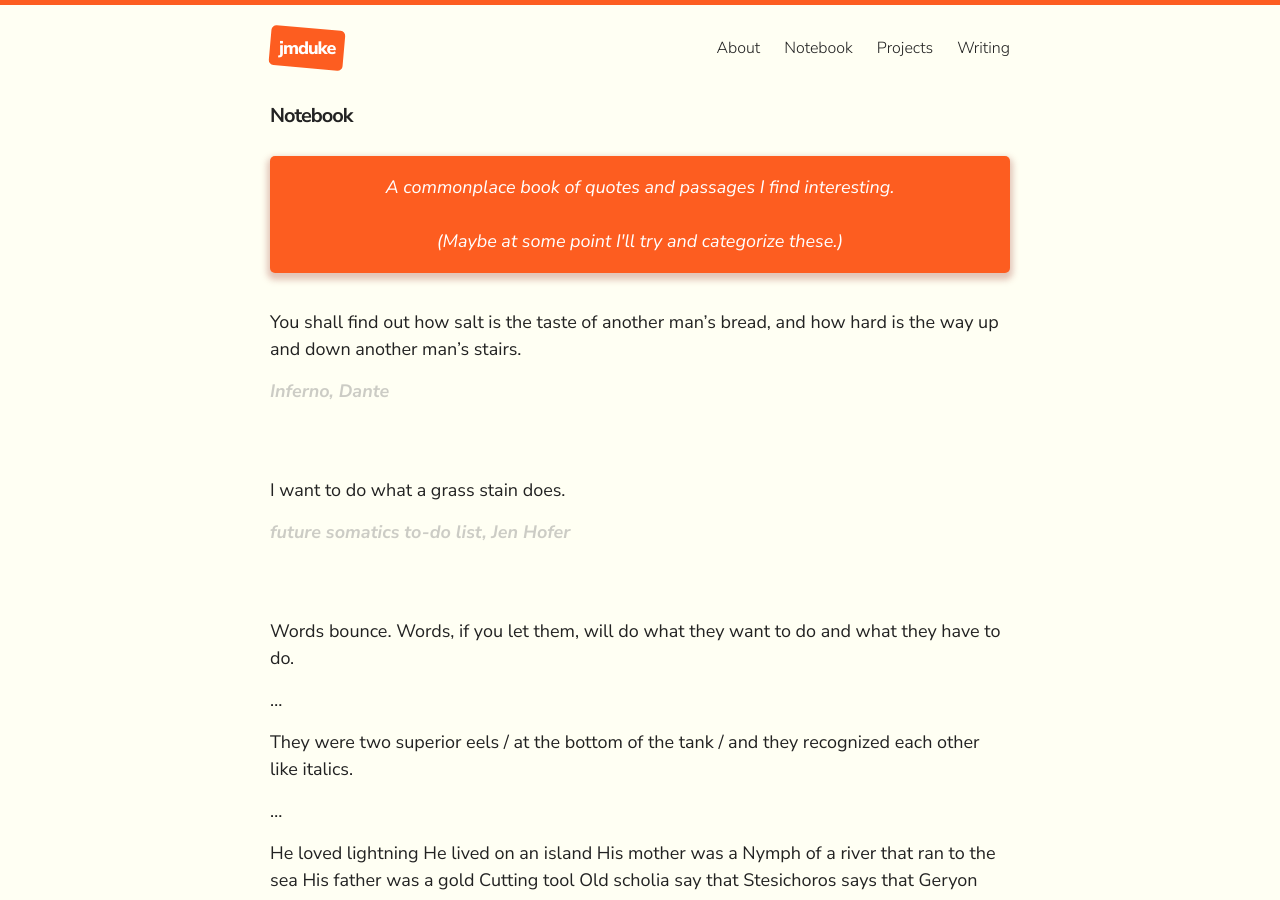
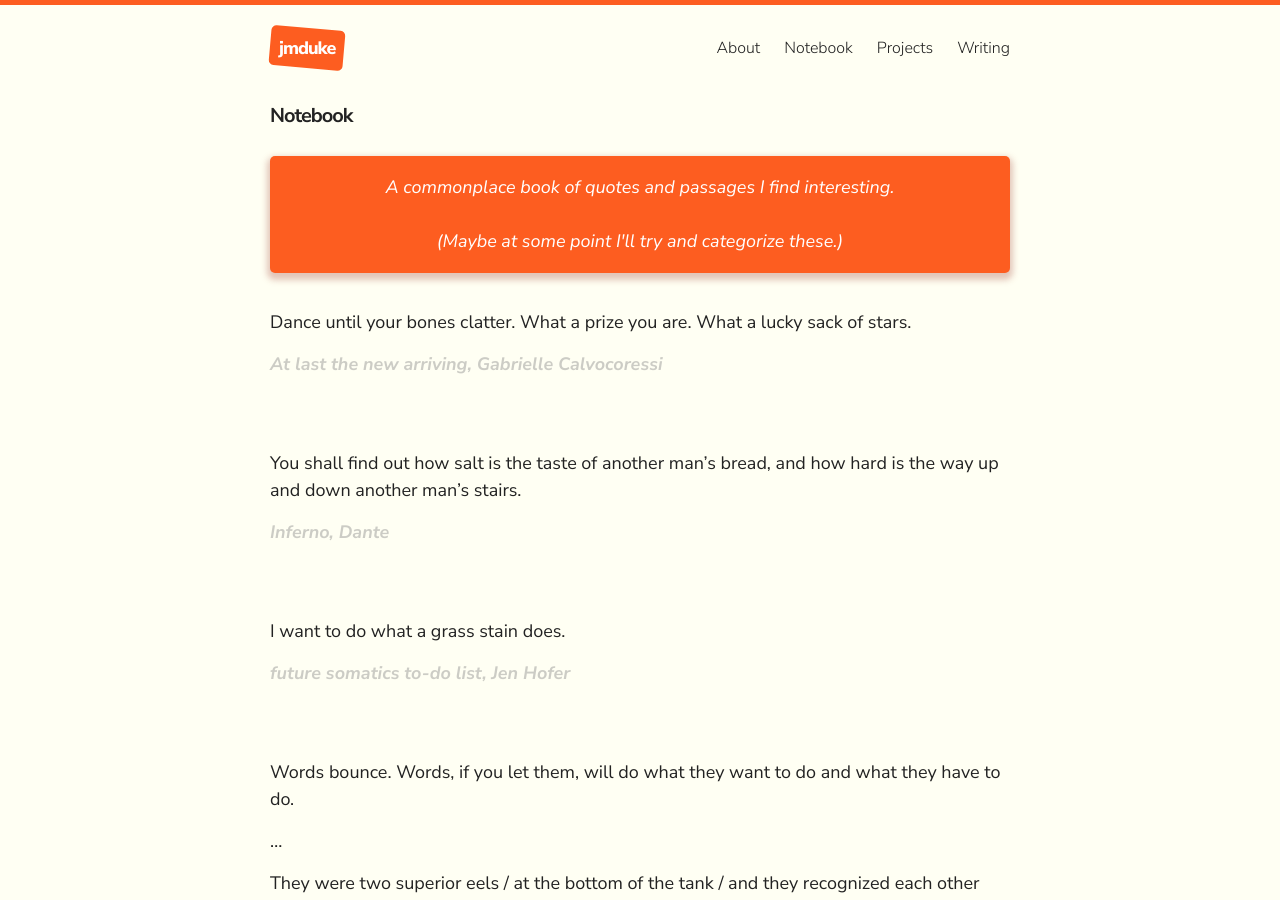
Before and after one commit to jmduke/jmduke-jekyll, a Jekyll site: the page built from notebook.md, in a window 1280 px wide and 900 px high. Built offline with Jekyll 4.4.1, drawn with Linux system fonts in a browser that asks for light colours.

Commit message:
Update Page “notebook”

```diff
--- a/notebook.md
+++ b/notebook.md
@@ -51,6 +50,11 @@ A commonplace book of quotes and passages I find interesting.
 <br /><br />
 (Maybe at some point I'll try and categorize these.)
 </div>
+
+Dance until your bones clatter. What a prize
+you are. What a lucky sack of stars.
+
+> *At last the new arriving*, Gabrielle Calvocoressi
 
 You shall find out how salt is the taste of another man's bread, and how hard is the way up and down another man's stairs.
 
```
Also changed, not shown: other parts of notebook.md (+0 -1 lines).
